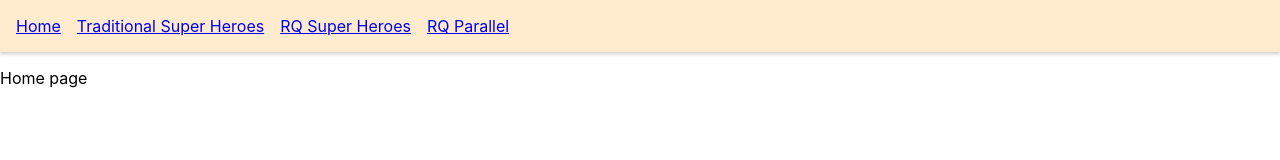
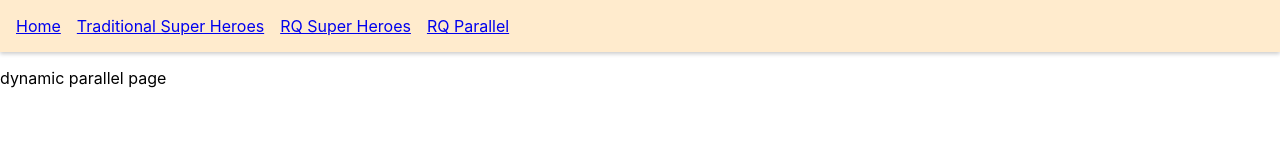
Before and after one commit to devmishra88/react-query, a React (Create React App) app: page /rq-dynamic-parallel in a window 1280 px wide. Shown: the top 160 px of the page. Built offline with nearby package versions, Linux system fonts and the light colour scheme; data requests are answered from the project's data file.

Commit message:
dynamic query introduction

```diff
--- a/src/App.js
+++ b/src/App.js
@@ -7,6 +7,7 @@
 import { SuperHeroesPage } from "./components/SuperHeroes.page";
 import { RQSuperHero } from "./components/RQSuperHero.page";
 import { ParallelQuriesPage } from "./components/ParallelQuries.page";
+import { DynamicParallel } from "./components/DynamicParallel.page";
 
 const queryClient = new QueryClient();
 
@@ -32,10 +33,13 @@
             </ul>
           </nav>
           <Switch>
-          <Route path='/rq-parallel'>
+            <Route path="/rq-dynamic-parallel">
+              <DynamicParallel heroIds={[1, 3]} />
+            </Route>
+            <Route path="/rq-parallel">
               <ParallelQuriesPage />
             </Route>
-            <Route path='/rq-super-heroes/:heroId'>
+            <Route path="/rq-super-heroes/:heroId">
               <RQSuperHero />
             </Route>
             <Route path="/super-heroes">
@@ -50,7 +54,7 @@
           </Switch>
         </div>
       </Router>
-      <ReactQueryDevtools initialIsOpen={false} position='bottom-right'/>
+      <ReactQueryDevtools initialIsOpen={false} position="bottom-right" />
     </QueryClientProvider>
   );
 }
--- /dev/null
+++ b/src/components/DynamicParallel.page.js
@@ -0,0 +1,21 @@
+import { useQueries } from "react-query";
+import axios from "axios";
+
+const fetchSuperHero = (heroId) => {
+  return axios.get(`http://localhost:4000/superheroes/${heroId}`);
+};
+
+export const DynamicParallel = ({ heroIds }) => {
+  const queryResults = useQueries(
+    heroIds.map((id) => {
+      return {
+        queryKey: [`super-hero`, id],
+        queryFn: ()=>fetchSuperHero(id),
+      };
+    })
+  );
+
+  console.log({ queryResults });
+
+  return <div>dynamic parallel page</div>;
+};
```
